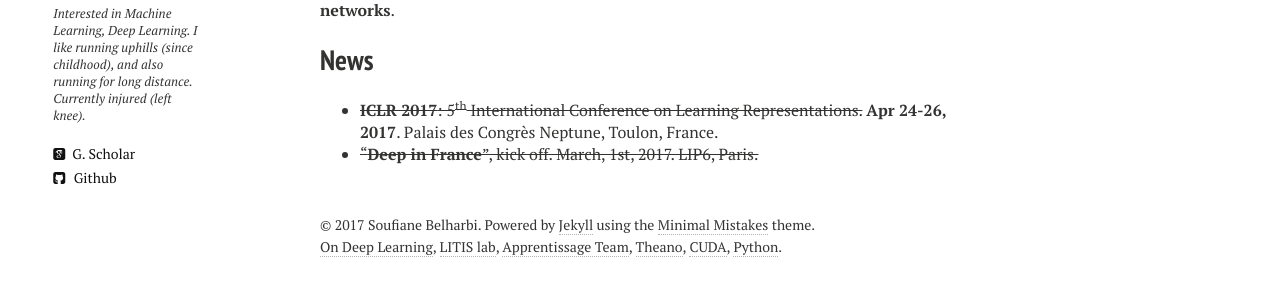
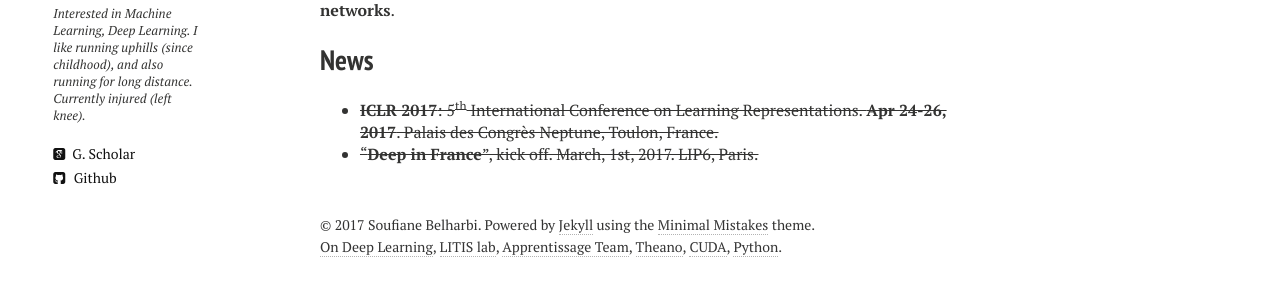
Before and after one commit to sbelharbi/sbelharbi.github.io, a Jekyll site: the page built from index.md, in a window 1280 px wide. Shown: the part 1269-1569 px from the top of the page. Built offline with Jekyll 4.4.1, drawn with Linux system fonts in a browser that asks for light colours; nearby versions of some CDN libraries.

Commit message:
iclr 2017 endss.

```diff
--- a/index.md
+++ b/index.md
@@ -21,6 +21,6 @@ I am intrigued and particularly interested in **learning representations in deep
 
 ## News
 * ~~[**ICLR 2017**](http://www.iclr.cc/doku.php?id=ICLR2017:main): 5<sup>th</sup> International Conference on Learning
-  Representations.~~
-  **Apr 24-26, 2017**. Palais des Congrès Neptune, Toulon, France.
+  Representations.
+  **Apr 24-26, 2017**. Palais des Congrès Neptune, Toulon, France.~~
 * ~~"**Deep in France**", kick off. March, 1st, 2017. LIP6, Paris.~~
```
